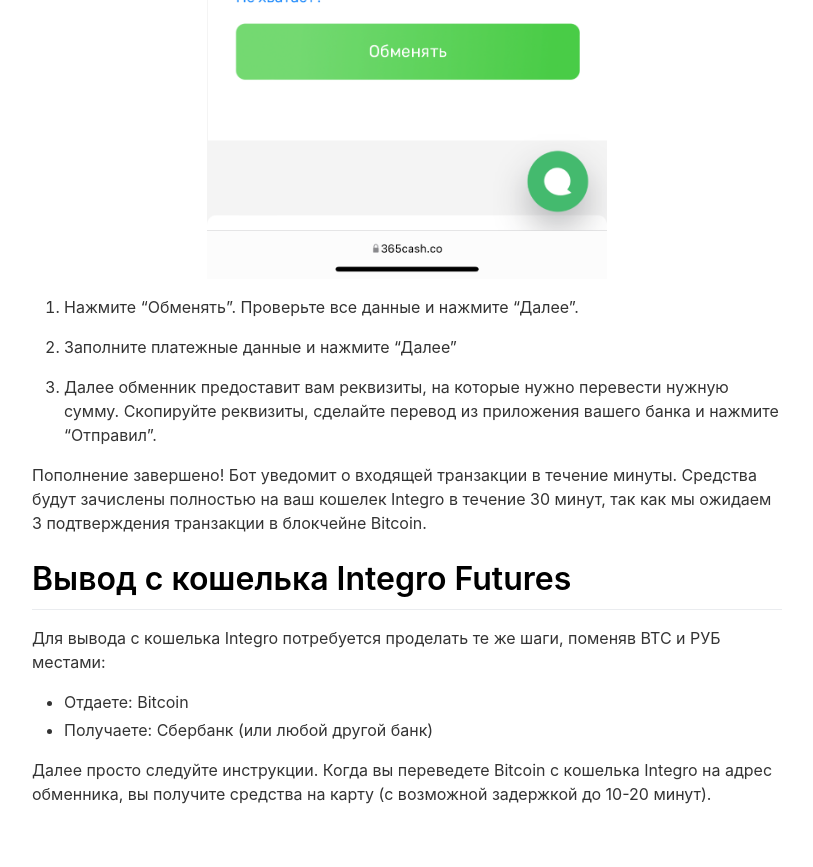
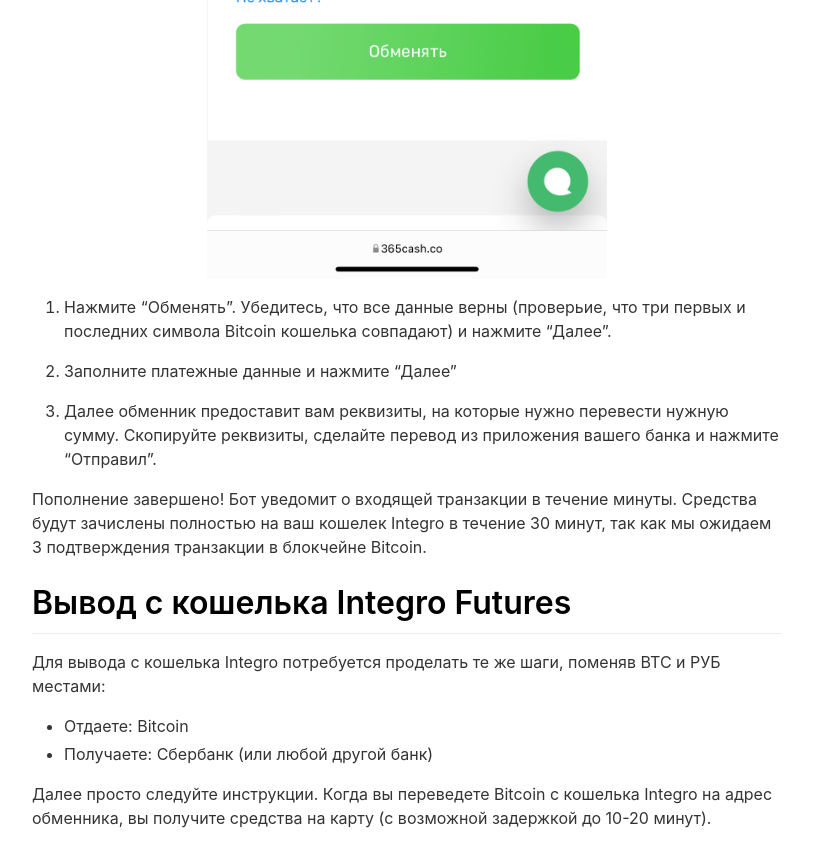
Before and after one commit to integro-futures/integro-futures.github.io, a Jekyll site: the page built from _pages/deposit-instructions.md, in a window 1280 px wide and 900 px high, scrolled down 3124 px. Shown: the top 867 px of the window, without its empty margins (233-1046 px from the left). Built offline with Jekyll 4.4.1, drawn with Linux system fonts in a browser that asks for light colours; nearby versions of some CDN libraries.

Commit message:
Update deposit instructions

```diff
--- a/_pages/deposit-instructions.md
+++ b/_pages/deposit-instructions.md
@@ -32,7 +32,7 @@ include_in_header: false
 
 ![step-4](/assets/deposit/step-4.png){: style="display: block; margin: auto; max-width: 400px" }
 
-5. Нажмите "Обменять". Проверьте все данные и нажмите "Далее".
+5. Нажмите "Обменять". Убедитесь, что все данные верны (проверьие, что три первых и последних символа Bitcoin кошелька совпадают) и нажмите "Далее".
 
 6. Заполните платежные данные и нажмите "Далее"
 
```
